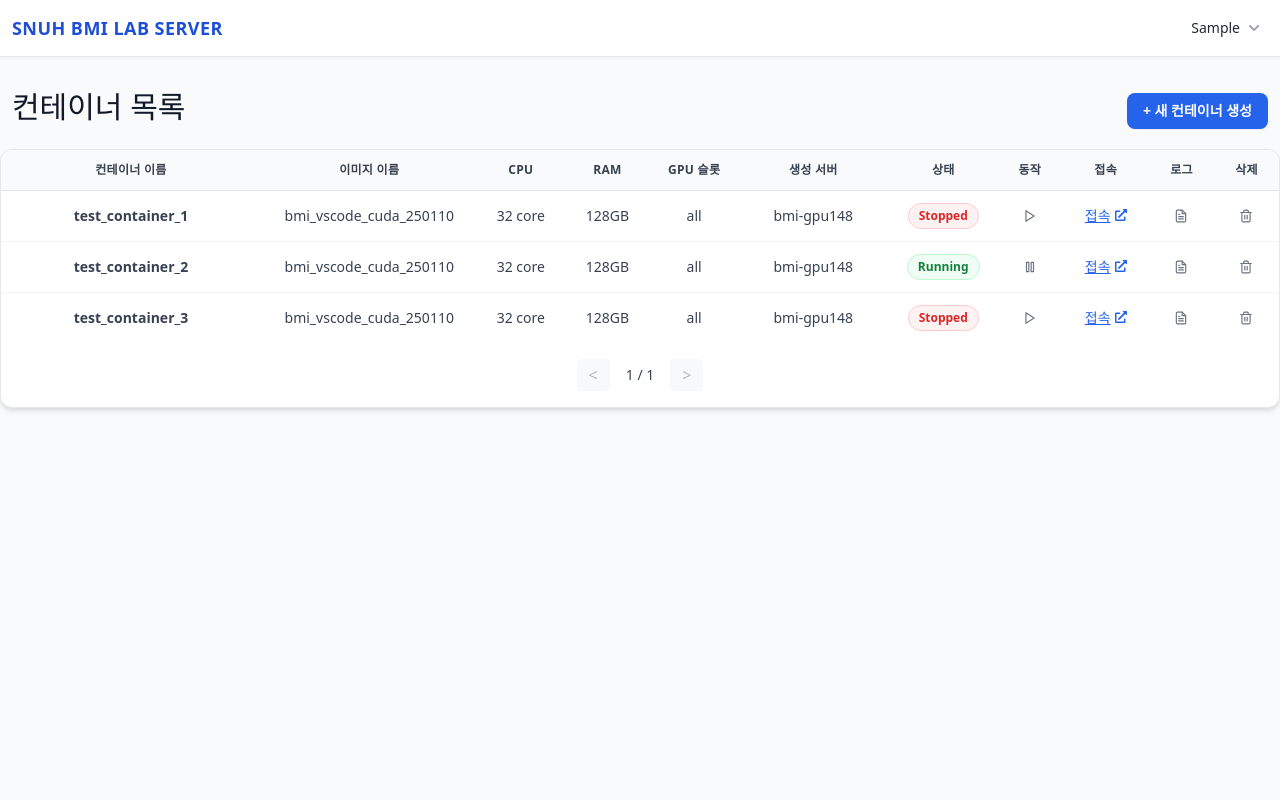
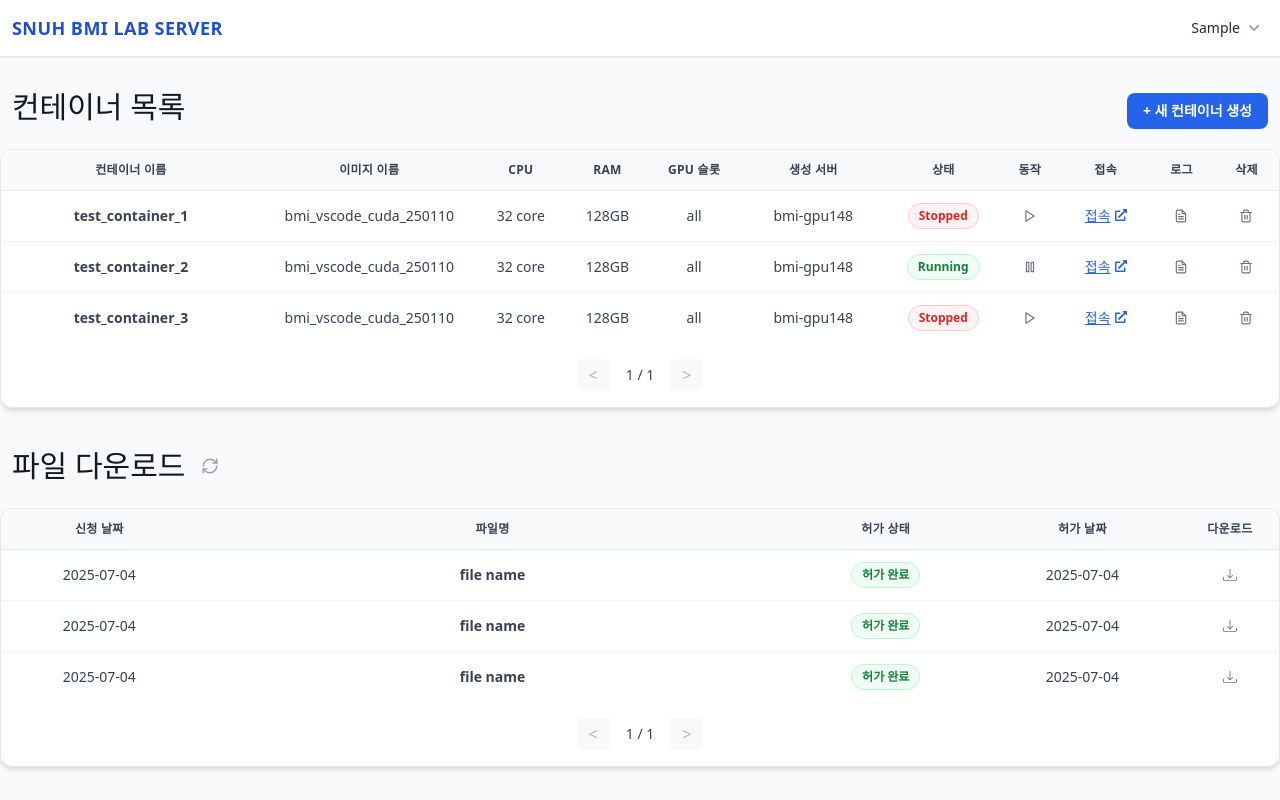
Before and after one commit to ima9ine4/SNUH-BMI-SERVER-FRONT, a React (Create React App) app: page / in a window 1280 px wide. Both pictures are taken after typing "Sample", "Sample" into the empty fields and a click on the button "로그인". Built offline with nearby package versions, Linux system fonts and the light colour scheme; a web font is replaced by a local one.

Commit message:
Feat: MainPage의 파일 다운로드 목록 구현

```diff
--- a/src/pages/MainPage.jsx
+++ b/src/pages/MainPage.jsx
@@ -3,10 +3,13 @@ import { FaChevronDown, FaExternalLinkAlt } from 'react-icons/fa';
 import { FiPlay, FiPause, FiFileText, FiTrash2 } from 'react-icons/fi';
 import {getContainerList, startContainer, stopContainer, fetchLogs, deleteContainer, createContainer} from '../api/containerApi';
 import NewContainerModal from '../components/NewContainerModal'
+import { BsDownload, BsFillFileArrowDownFill } from 'react-icons/bs';
+import { LuRefreshCw } from "react-icons/lu";
+
 
 const COMPANY_NAME = 'SNUH BMI LAB SERVER';
 
-const PAGE_SIZE = 10;
+const PAGE_SIZE = 4;
 
 function mapApiContainer(apiObj) {
   return {
@@ -242,6 +245,66 @@ const MainPage = ({ user, onLogout }) => {
                 <button onClick={() => setPage(page + 1)} disabled={page === totalPages} className="px-3 py-1 rounded bg-gray-100 text-gray-500 disabled:opacity-50 disabled:cursor-not-allowed">&gt;</button>
                 </div>
             </div>
+
+            {/* 다운로드 목록 헤더 */}
+            <div className="max-w-7xl mx-auto flex justify-between items-center px-3 mt-8 mb-4">
+                <div className="flex gap-2">
+                    <span className="text-3xl font-medium text-gray-900 mb-2">파일 다운로드</span>
+                    <button
+                        className="p-2 rounded-full hover:bg-gray-100 text-gray-400 mb-2"
+                        title="파일 다운로드 목록 새로고침"
+                        onClick={() => {/* 파일 다운로드 목록 새로고침 함수 자리 */}}
+                    >
+                        <LuRefreshCw size={18} />
+                    </button>
+                </div>
+            </div>
+
+            {/* 다운로드 목록 테이블 */}
+            <div className="max-w-7xl mx-auto bg-white rounded-xl shadow-md border border-gray-200 mb-10 overflow-x-auto">
+                <table className="w-full min-w-[900px] text-xs sm:text-sm table-fixed">
+                <colgroup>
+                    <col className="w-16" />
+                    <col className="w-48" />
+                    <col className="w-16" />
+                    <col className="w-16" />
+                    <col className="w-8" />
+                </colgroup>
+                <thead>
+                    <tr className="bg-gray-50 text-gray-700 border-b border-gray-200">
+                    <th className="py-3 px-2 font-semibold text-xs tracking-wide">신청 날짜</th>
+                    <th className="py-3 px-2 font-semibold text-xs tracking-wide">파일명</th>
+                    <th className="py-3 px-2 font-semibold text-xs tracking-wide">허가 상태</th>
+                    <th className="py-3 px-2 font-semibold text-xs tracking-wide">허가 날짜</th>
+                    <th className="py-3 px-2 font-semibold text-xs tracking-wide">다운로드</th>
+                    </tr>
+                </thead>
+                <tbody>
+                    {pagedData.map((c) => (
+                    <tr key={c.id} className="group border-b border-gray-100 last:border-0 hover:bg-blue-50/60 transition">
+                        <td className="py-3 px-2 align-middle text-center text-gray-700 truncate">2025-07-04</td>
+                        <td className="py-3 px-2 align-middle text-center font-semibold text-gray-700 truncate">file name</td>
+                        <td className="py-3 px-2 align-middle text-center">
+                        <span className={`inline-block px-2.5 py-1 rounded-full text-xs font-semibold border bg-green-50 text-green-700 border-green-200`}>허가 완료</span>
+                        </td>
+                        <td className="py-3 px-2 align-middle text-center text-gray-700">2025-07-04</td>
+                        <td className="py-3 px-2 align-middle text-center">
+                        <button className="p-1 rounded hover:bg-gray-100 text-gray-500 text-sm" title="로그보기"
+                            onClick={() => handleLogs(c.name)}>
+                            <BsDownload />
+                        </button>
+                        </td>
+                    </tr>
+                    ))}
+                </tbody>
+                </table>
+                {/* 페이지네이션 */}
+                <div className="flex justify-center items-center gap-4 py-4">
+                <button onClick={() => setPage(page - 1)} disabled={page === 1} className="px-3 py-1 rounded bg-gray-100 text-gray-500 disabled:opacity-50 disabled:cursor-not-allowed">&lt;</button>
+                <span className="text-gray-700 text-xs sm:text-sm">{page} / {totalPages}</span>
+                <button onClick={() => setPage(page + 1)} disabled={page === totalPages} className="px-3 py-1 rounded bg-gray-100 text-gray-500 disabled:opacity-50 disabled:cursor-not-allowed">&gt;</button>
+                </div>
+            </div>
         </div>
     );
 }
```
